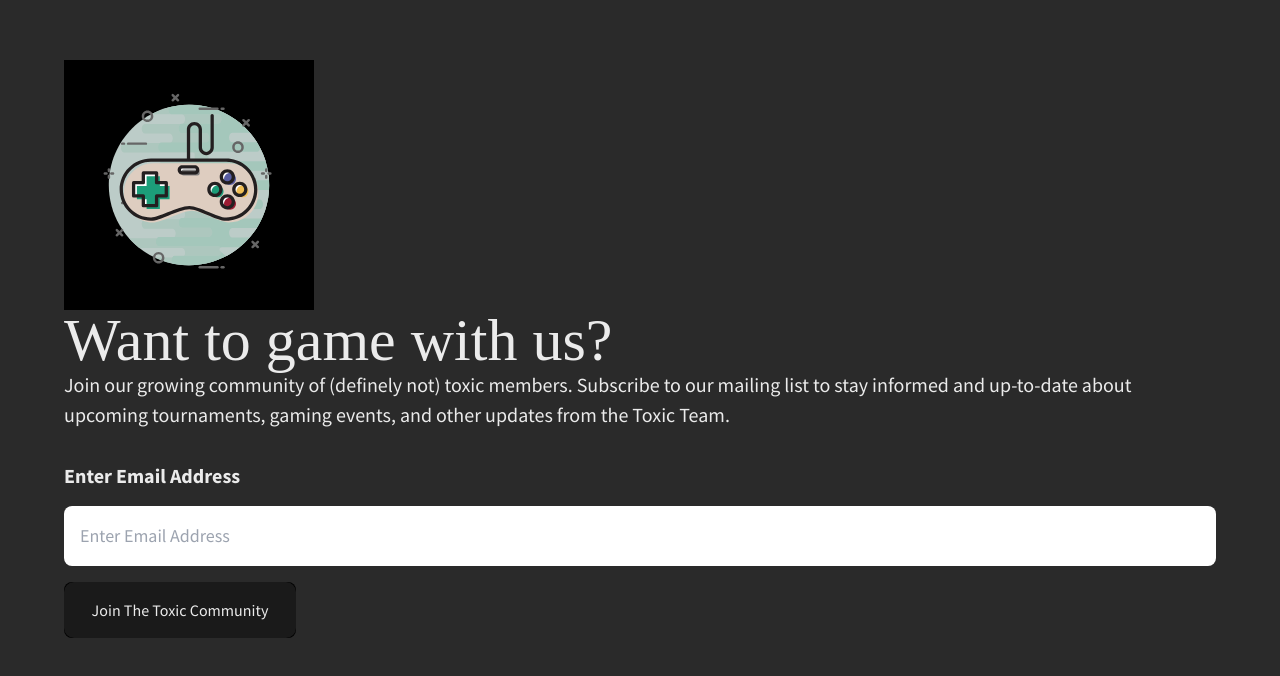
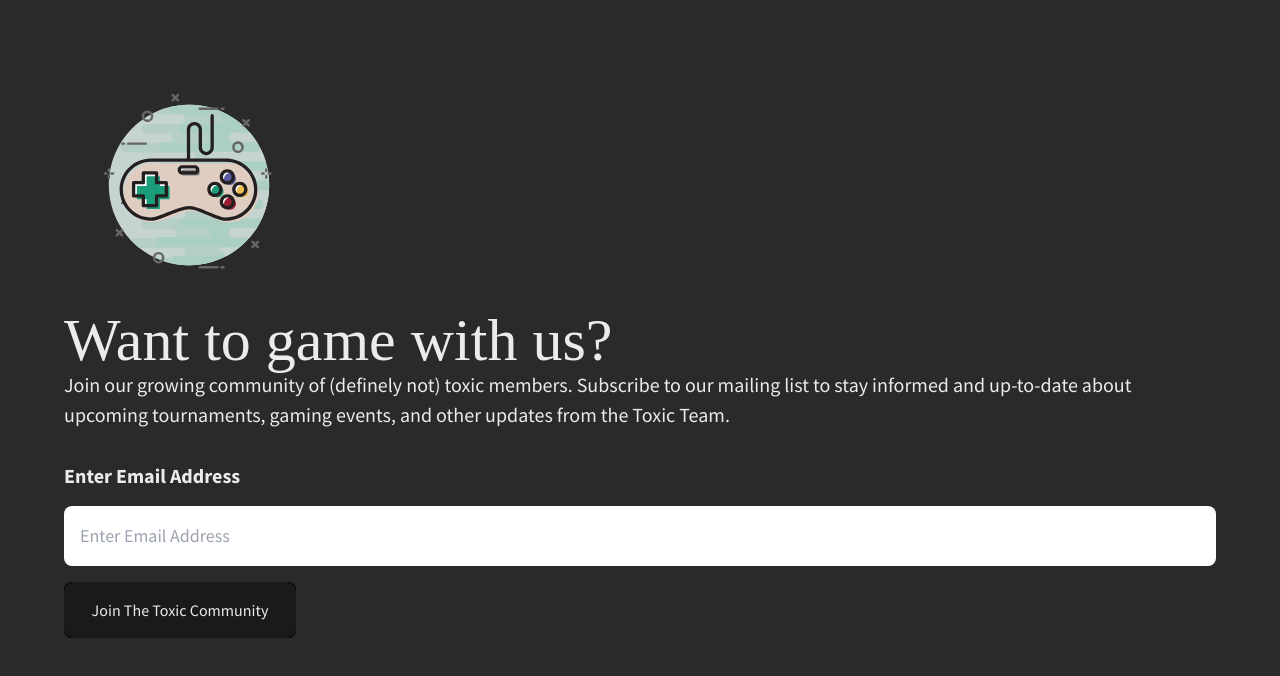
Before and after one commit to austinengelbrecht/toxictournaments, a Vue app: page /home in a window 1280 px wide. Shown: the part 2034-2710 px from the top of the page. Built offline with nearby package versions, Linux system fonts and the light colour scheme; no server answers; a web font is replaced by a local one.

Commit message:
Cleaning email form styles

```diff
--- a/src/components/ContactForm/TheContactForm.vue
+++ b/src/components/ContactForm/TheContactForm.vue
@@ -1,7 +1,7 @@
 <template>
-  <section id="signup" class="px-8 py-16 bg-onyx-2 mt-[10rem]">
+  <section id="signup" class="px-8 py-16 mt-[10rem]">
     <div class="p-8">
-      <ClassicController class="w-[250px] h-[250px] bg-black" />
+      <ClassicController class="w-[250px] h-[250px]k" />
 
       <div class="mb-8">
         <h2 class="text-6xl">Want to game with us?</h2>
```
